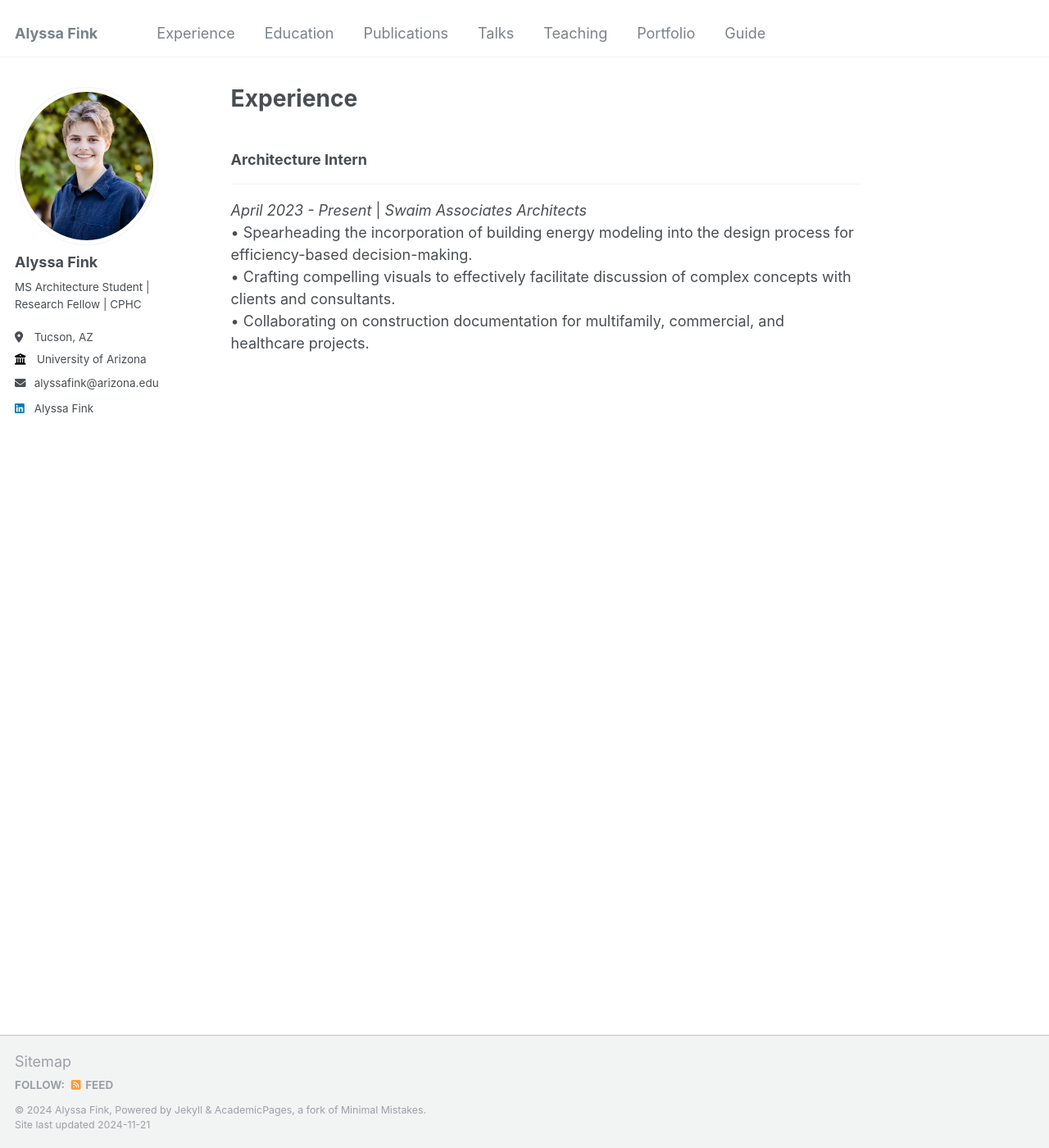
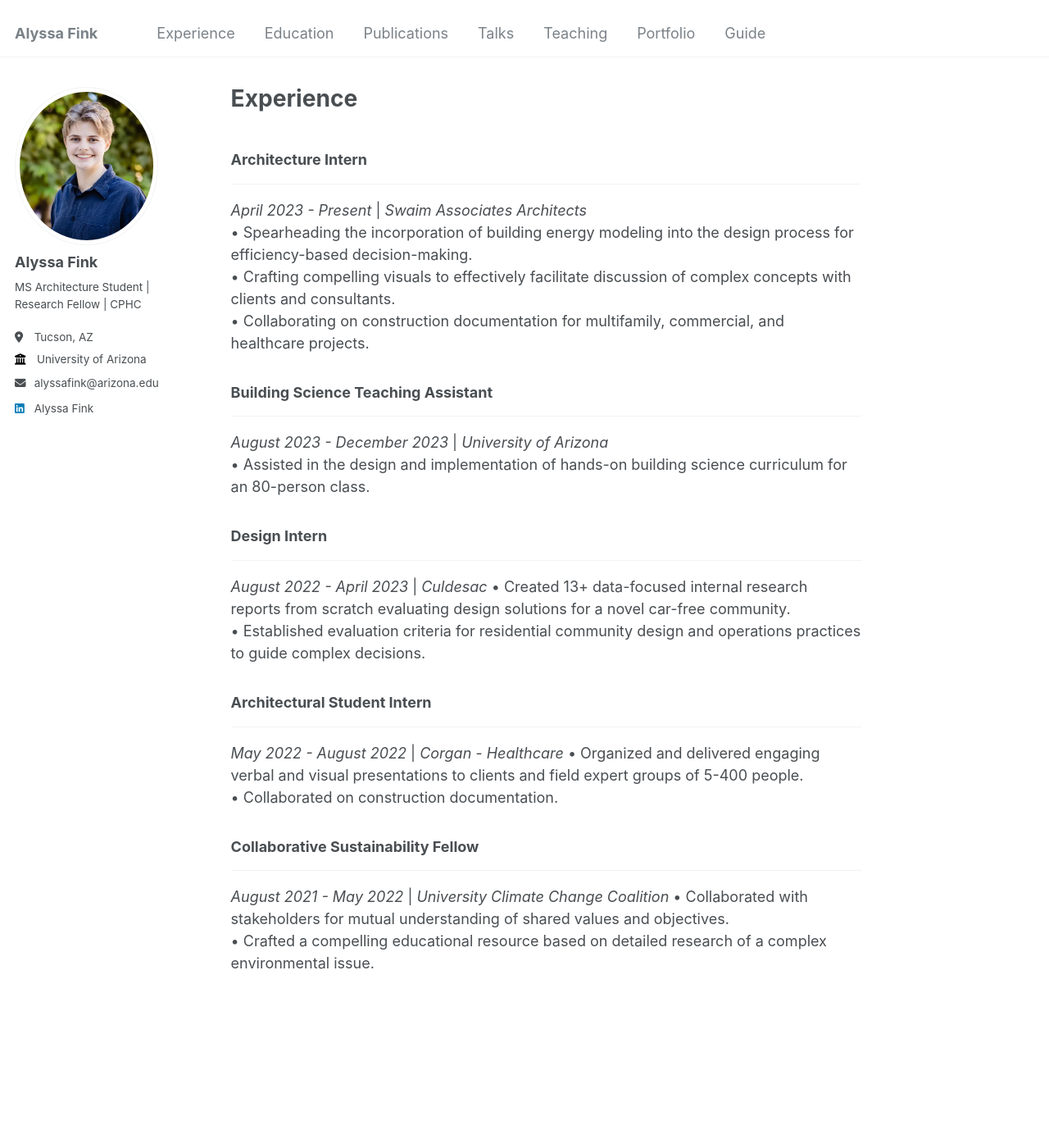
Before and after one commit to alyssafink/alyssafink.github.io, a Jekyll site: the page built from _pages/experience.md, in a window 1280 px wide and 1400 px high. Shown: the whole window at 82% size. Built offline with Jekyll 4.4.1, drawn with Linux system fonts in a browser that asks for light colours.

Commit message:
Update experience.md

```diff
--- a/_pages/experience.md
+++ b/_pages/experience.md
@@ -16,3 +16,30 @@ redirect_from:
 • Crafting compelling visuals to effectively facilitate discussion of complex concepts with clients and consultants.
 <br/>
 • Collaborating on construction documentation for multifamily, commercial, and healthcare projects.
+
+### Building Science Teaching Assistant
+***
+*August 2023 - December 2023* | *University of Arizona*
+<br/>
+• Assisted in the design and implementation of hands-on building science curriculum for an 80-person class.
+
+### Design Intern
+***
+*August 2022 - April 2023* | *Culdesac*
+• Created 13+ data-focused internal research reports from scratch evaluating design solutions for a novel car-free community.
+<br/>
+• Established evaluation criteria for residential community design and operations practices to guide complex decisions.
+
+### Architectural Student Intern
+***
+*May 2022 - August 2022* | *Corgan - Healthcare*
+• Organized and delivered engaging verbal and visual presentations to clients and field expert groups of 5-400 people.
+<br/>
+• Collaborated on construction documentation.
+
+### Collaborative Sustainability Fellow
+***
+*August 2021 - May 2022* | *University Climate Change Coalition*
+• Collaborated with stakeholders for mutual understanding of shared values and objectives.
+<br/>
+• Crafted a compelling educational resource based on detailed research of a complex environmental issue.
```
